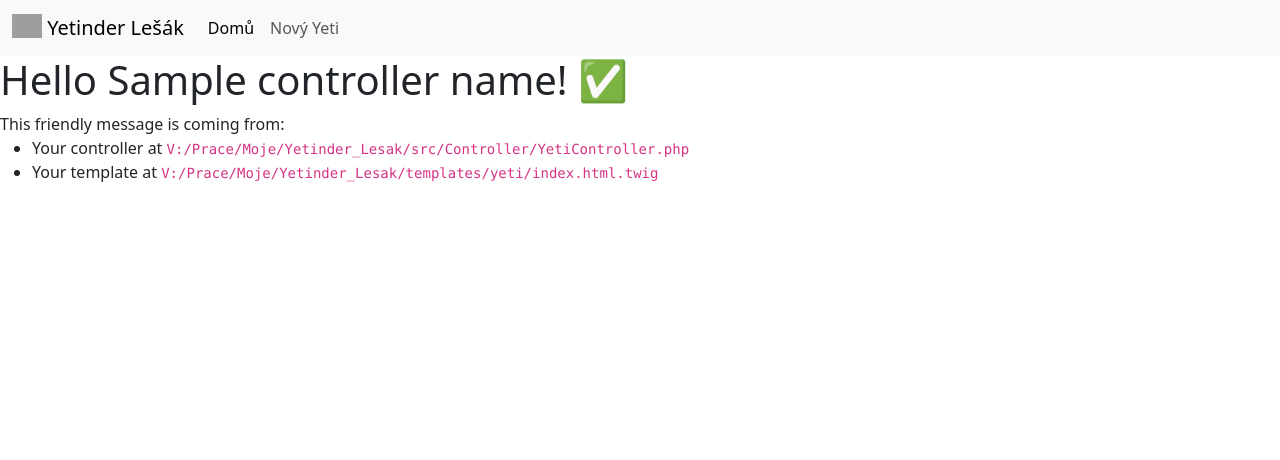
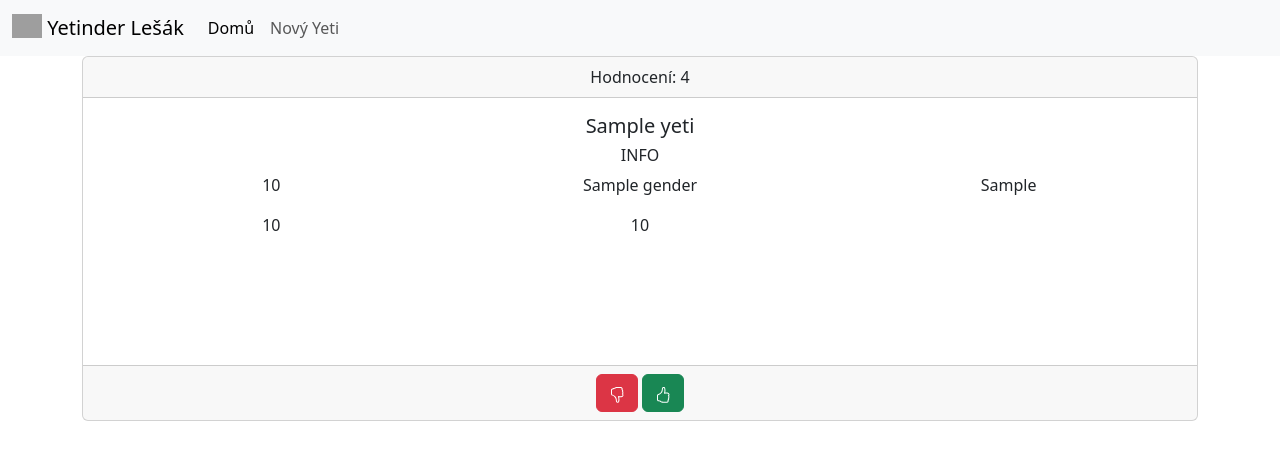
Before and after one commit to Tripsimon/Yetinder_Lesak, a Symfony app: template templates/yeti/index.html.twig in a window 1280 px wide. Shown: the top 460 px of the page. Run offline with Twig, Linux system fonts and the light colour scheme; the template is opened without the code that fills it: most values are stand-ins (such as "Sample title", 1, 10 or a date in 2020); some libraries are stand-ins or nearby versions; grey boxes are pictures that could not be loaded.

Commit message:
Zobrazení yeti

```diff
--- a/src/Controller/LandingPageController.php
+++ b/src/Controller/LandingPageController.php
@@ -14,8 +14,6 @@ class LandingPageController extends AbstractController
     {
 
         $yetisInDB = $yetiRepository->findAll();
-        //echo '<pre>' . var_export($yetisInDB, true) . '</pre>';
-        //die();
         return $this->render('landingPage/index.html.twig',[
             'yetis' => $yetisInDB
         ]);
--- a/src/DataFixtures/AppFixtures.php
+++ b/src/DataFixtures/AppFixtures.php
@@ -20,6 +20,7 @@ class AppFixtures extends Fixture
             $newYeti->setHeight(240.20);
             $newYeti->setGender(($i % 2) == 0 ? Gender::Male : Gender::Female);
             $newYeti->setPlaceOfStay("Horní Kalná");
+            $newYeti->setCurrentRating(0);
             $manager->persist($newYeti);
         }
 
--- a/templates/landingPage/index.html.twig
+++ b/templates/landingPage/index.html.twig
@@ -13,6 +13,7 @@
                 <th>Výška (cm)</th>
                 <th>Váha (kg)</th>
                 <th>Bydliště</th>
+                <th>Detail</th>
             </tr>
         </thead>
         <tbody>
@@ -23,6 +24,9 @@
                     <td>{{ yeti.height }}</td>
                     <td>{{ yeti.weight }}</td>
                     <td>{{ yeti.placeOfStay }}</td>
+                    <td>
+                        <a href="{{ path('yeti_detail', { id: yeti.id }) }}">Detail</a>
+                    </td>
                 </tr>
             {% else %}
                 <tr>
--- a/templates/yeti/index.html.twig
+++ b/templates/yeti/index.html.twig
@@ -1,17 +1,39 @@
 {% extends 'base.html.twig' %}
 
-{% block title %}Hello YetiController!{% endblock %}
+{% block title %}
+  Hello YetiController!
+{% endblock %}
 
 {% block body %}
+  <div class="example-wrapper container">
+    <div class="card text-center">
+      <div class="card-header">Hodnocení: {{ yeti.currentRating }}</div>
+      <div class="card-body">
+        <h5 class="card-title">{{ yeti.name }}</h5>
+        <h6>INFO</h6>
 
+        <div class="row ">
+          <div class="col-12 col-md-6 col-lg-4 mb-3">  {{ yeti.age }}</div>
+          <div class="col-12 col-md-6 col-lg-4 mb-3">{{ yeti.gender.name }}</div>
+          <div class="col-12 col-md-6 col-lg-4 mb-3">{{ yeti.placeOfStay }}</div>
+          <div class="col-12 col-md-6 col-lg-4 mb-3">{{ yeti.weight }}</div>
+          <div class="col-12 col-md-6 col-lg-4 mb-3">{{ yeti.height }}</div>
+        </div>
 
-<div class="example-wrapper">
-    <h1>Hello {{ controller_name }}! ✅</h1>
-
-    This friendly message is coming from:
-    <ul>
-        <li>Your controller at <code>V:/Prace/Moje/Yetinder_Lesak/src/Controller/YetiController.php</code></li>
-        <li>Your template at <code>V:/Prace/Moje/Yetinder_Lesak/templates/yeti/index.html.twig</code></li>
-    </ul>
-</div>
+        <div class="row py-5"></div>
+      </div>
+      <div class="card-footer text-muted">
+        <button href="#" class="btn btn-danger">
+          <svg xmlns="http://www.w3.org/2000/svg" width="16" height="16" fill="currentColor" class="bi bi-hand-thumbs-down" viewBox="0 0 16 16">
+            <path d="M8.864 15.674c-.956.24-1.843-.484-1.908-1.42-.072-1.05-.23-2.015-.428-2.59-.125-.36-.479-1.012-1.04-1.638-.557-.624-1.282-1.179-2.131-1.41C2.685 8.432 2 7.85 2 7V3c0-.845.682-1.464 1.448-1.546 1.07-.113 1.564-.415 2.068-.723l.048-.029c.272-.166.578-.349.97-.484C6.931.08 7.395 0 8 0h3.5c.937 0 1.599.478 1.934 1.064.164.287.254.607.254.913 0 .152-.023.312-.077.464.201.262.38.577.488.9.11.33.172.762.004 1.15.069.13.12.268.159.403.077.27.113.567.113.856s-.036.586-.113.856c-.035.12-.08.244-.138.363.394.571.418 1.2.234 1.733-.206.592-.682 1.1-1.2 1.272-.847.283-1.803.276-2.516.211a10 10 0 0 1-.443-.05 9.36 9.36 0 0 1-.062 4.51c-.138.508-.55.848-1.012.964zM11.5 1H8c-.51 0-.863.068-1.14.163-.281.097-.506.229-.776.393l-.04.025c-.555.338-1.198.73-2.49.868-.333.035-.554.29-.554.55V7c0 .255.226.543.62.65 1.095.3 1.977.997 2.614 1.709.635.71 1.064 1.475 1.238 1.977.243.7.407 1.768.482 2.85.025.362.36.595.667.518l.262-.065c.16-.04.258-.144.288-.255a8.34 8.34 0 0 0-.145-4.726.5.5 0 0 1 .595-.643h.003l.014.004.058.013a9 9 0 0 0 1.036.157c.663.06 1.457.054 2.11-.163.175-.059.45-.301.57-.651.107-.308.087-.67-.266-1.021L12.793 7l.353-.354c.043-.042.105-.14.154-.315.048-.167.075-.37.075-.581s-.027-.414-.075-.581c-.05-.174-.111-.273-.154-.315l-.353-.354.353-.354c.047-.047.109-.176.005-.488a2.2 2.2 0 0 0-.505-.804l-.353-.354.353-.354c.006-.005.041-.05.041-.17a.9.9 0 0 0-.121-.415C12.4 1.272 12.063 1 11.5 1" />
+          </svg>
+        </button>
+        <button href="#" class="btn btn-success">
+          <svg xmlns="http://www.w3.org/2000/svg" width="16" height="16" fill="currentColor" class="bi bi-hand-thumbs-up" viewBox="0 0 16 16">
+            <path d="M8.864.046C7.908-.193 7.02.53 6.956 1.466c-.072 1.051-.23 2.016-.428 2.59-.125.36-.479 1.013-1.04 1.639-.557.623-1.282 1.178-2.131 1.41C2.685 7.288 2 7.87 2 8.72v4.001c0 .845.682 1.464 1.448 1.545 1.07.114 1.564.415 2.068.723l.048.03c.272.165.578.348.97.484.397.136.861.217 1.466.217h3.5c.937 0 1.599-.477 1.934-1.064a1.86 1.86 0 0 0 .254-.912c0-.152-.023-.312-.077-.464.201-.263.38-.578.488-.901.11-.33.172-.762.004-1.149.069-.13.12-.269.159-.403.077-.27.113-.568.113-.857 0-.288-.036-.585-.113-.856a2 2 0 0 0-.138-.362 1.9 1.9 0 0 0 .234-1.734c-.206-.592-.682-1.1-1.2-1.272-.847-.282-1.803-.276-2.516-.211a10 10 0 0 0-.443.05 9.4 9.4 0 0 0-.062-4.509A1.38 1.38 0 0 0 9.125.111zM11.5 14.721H8c-.51 0-.863-.069-1.14-.164-.281-.097-.506-.228-.776-.393l-.04-.024c-.555-.339-1.198-.731-2.49-.868-.333-.036-.554-.29-.554-.55V8.72c0-.254.226-.543.62-.65 1.095-.3 1.977-.996 2.614-1.708.635-.71 1.064-1.475 1.238-1.978.243-.7.407-1.768.482-2.85.025-.362.36-.594.667-.518l.262.066c.16.04.258.143.288.255a8.34 8.34 0 0 1-.145 4.725.5.5 0 0 0 .595.644l.003-.001.014-.003.058-.014a9 9 0 0 1 1.036-.157c.663-.06 1.457-.054 2.11.164.175.058.45.3.57.65.107.308.087.67-.266 1.022l-.353.353.353.354c.043.043.105.141.154.315.048.167.075.37.075.581 0 .212-.027.414-.075.582-.05.174-.111.272-.154.315l-.353.353.353.354c.047.047.109.177.005.488a2.2 2.2 0 0 1-.505.805l-.353.353.353.354c.006.005.041.05.041.17a.9.9 0 0 1-.121.416c-.165.288-.503.56-1.066.56z" />
+          </svg>
+        </button>
+      </div>
+    </div>
+  </div>
 {% endblock %}
```
Also changed, not shown: migrations/Version20250706080801.php (added, +35 -0 lines), src/Controller/YetiController.php (+6 -2 lines), src/Entity/Yeti.php (+15 -0 lines).
